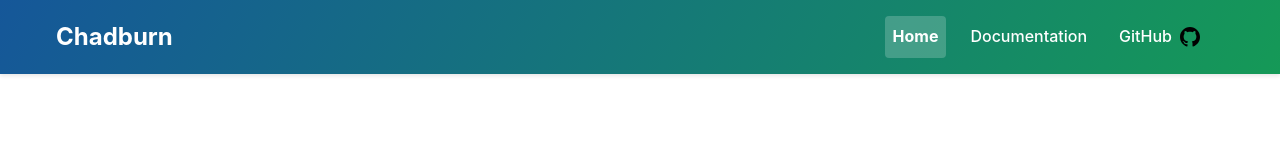
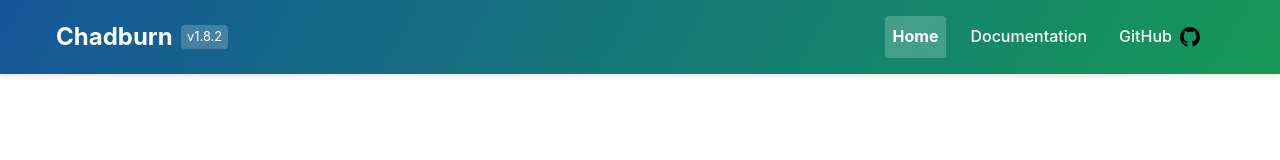
Before and after one commit to PremoWeb/chadburn, a SvelteKit app in the folder docs-svelte/: page / in a window 1280 px wide. Shown: the top 160 px of the page. Built offline with nearby package versions, Linux system fonts and the light colour scheme.

Commit message:
feat: add version display from VERSION file

```diff
--- a/docs-svelte/package.json
+++ b/docs-svelte/package.json
@@ -5,6 +5,7 @@
 	"type": "module",
 	"scripts": {
 		"dev": "vite dev",
+		"prebuild": "node scripts/copy-version.js",
 		"build": "vite build",
 		"preview": "vite preview",
 		"prepare": "svelte-kit sync || echo ''",
--- /dev/null
+++ b/docs-svelte/scripts/copy-version.js
@@ -0,0 +1,36 @@
+#!/usr/bin/env node
+
+import fs from 'fs';
+import path from 'path';
+
+// Get the project root directory (assuming this script is in docs-svelte/scripts)
+const projectRoot = path.resolve(process.cwd(), '..');
+const versionFilePath = path.join(projectRoot, 'VERSION');
+const targetPath = path.join(process.cwd(), 'static', 'VERSION');
+
+try {
+  // Check if VERSION file exists
+  if (fs.existsSync(versionFilePath)) {
+    // Read the VERSION file
+    const version = fs.readFileSync(versionFilePath, 'utf8').trim();
+    console.log(`Found version: ${version}`);
+
+    // Create a JSON file with the version
+    const versionData = { version };
+    fs.writeFileSync(
+      path.join(process.cwd(), 'static', 'data', 'version.json'),
+      JSON.stringify(versionData, null, 2)
+    );
+    console.log('Version data written to static/data/version.json');
+
+    // Also copy the raw VERSION file
+    fs.writeFileSync(targetPath, version);
+    console.log('VERSION file copied to static/VERSION');
+  } else {
+    console.error('VERSION file not found in project root');
+    process.exit(1);
+  }
+} catch (error) {
+  console.error('Error copying VERSION file:', error);
+  process.exit(1);
+}
--- /dev/null
+++ b/docs-svelte/src/lib/stores/version.ts
@@ -0,0 +1,35 @@
+import { readable } from 'svelte/store';
+import { browser } from '$app/environment';
+import { base } from '$app/paths';
+
+type VersionData = {
+  version: string;
+  loading: boolean;
+  error: string | null;
+};
+
+export const version = readable<VersionData>(
+  { version: '', loading: true, error: null },
+  (set) => {
+    if (browser) {
+      fetch(`${base}/data/version.json`)
+        .then((response) => {
+          if (!response.ok) {
+            throw new Error(`Failed to load version data: ${response.status}`);
+          }
+          return response.json();
+        })
+        .then((data) => {
+          set({ version: data.version, loading: false, error: null });
+        })
+        .catch((error) => {
+          console.error('Error loading version:', error);
+          set({ version: '', loading: false, error: error.message });
+        });
+    }
+
+    return () => {
+      // Cleanup function (if needed)
+    };
+  }
+);
--- a/docs-svelte/src/routes/+layout.svelte
+++ b/docs-svelte/src/routes/+layout.svelte
@@ -2,6 +2,7 @@
 	import { base } from '$app/paths';
 	import ParentNav from '$lib/components/ParentNav.svelte';
 	import SubNav from '$lib/components/SubNav.svelte';
+	import { version } from '$lib/stores/version';
 	import '../app.css';
 </script>
 
@@ -11,6 +12,9 @@
 			<div class="site-header">
 				<a href="{base}/">
 					<span class="site-title">Chadburn</span>
+					{#if !$version.loading && $version.version}
+						<span class="version-badge">v{$version.version}</span>
+					{/if}
 				</a>
 			</div>
 			<ParentNav />
@@ -28,7 +32,11 @@
 	<footer>
 		<div class="footer-content">
 			<p>
-				Chadburn is licensed under the <a
+				Chadburn
+				{#if !$version.loading && $version.version}
+					<span class="version">v{$version.version}</span>
+				{/if}
+				is licensed under the <a
 					href="https://github.com/PremoWeb/Chadburn/blob/main/LICENSE"
 					target="_blank"
 					rel="noopener noreferrer">MIT License</a
@@ -87,6 +95,15 @@
 		font-weight: bold;
 	}
 
+	.version-badge {
+		font-size: 0.8rem;
+		background-color: rgba(255, 255, 255, 0.2);
+		padding: 0.1rem 0.4rem;
+		border-radius: 0.25rem;
+		margin-left: 0.5rem;
+		font-weight: normal;
+	}
+
 	main {
 		flex-grow: 1;
 		padding: 2rem 0;
@@ -121,6 +138,11 @@
 		text-decoration: underline;
 	}
 
+	.version {
+		font-size: 0.8rem;
+		color: #888;
+	}
+
 	@media (max-width: 768px) {
 		.header-content {
 			flex-direction: column;
--- /dev/null
+++ b/docs-svelte/static/data/version.json
@@ -0,0 +1,3 @@
+{
+  "version": "1.8.2"
+}
```
Also changed, not shown: 1 other file (tests, documents, lock files or other folders).
